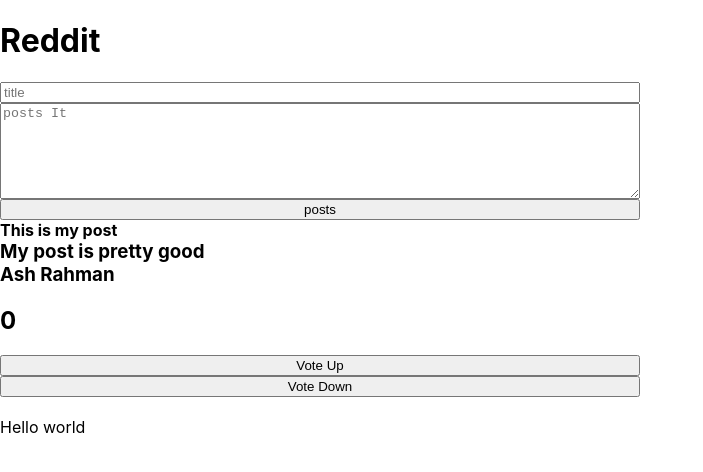
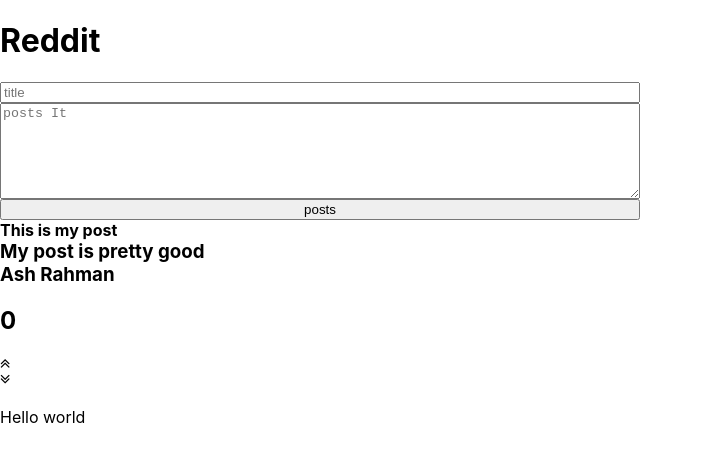
Before and after one commit to asrahman97/reddit-clone, a React (Create React App) app: page / in a window 1280 px wide. Shown: the top 472 px of the page, without its empty margins (0-703 px from the left). Built offline with nearby package versions, Linux system fonts and the light colour scheme.

Commit message:
sorted votes and added font awesome

```diff
--- a/src/App.js
+++ b/src/App.js
@@ -1,5 +1,7 @@
 import React, { Component } from 'react';
 import './App.css';
+import 'font-awesome/css/font-awesome.min.css';
+
 
 import CreatePost from './components/createPost'
 
@@ -70,9 +72,13 @@ class App extends Component {
       default:
         console.log('Something wrong in the vote function')
     }
+
+    ash.push(sentPost);
+    ash.sort((a,b) => b.voteCount - a.voteCount)
+
     // sentPost.voteCount++;
     this.setState({
-      posts: [...ash, sentPost]
+      posts: ash
     })
   }
 
@@ -98,8 +104,13 @@ class App extends Component {
             <h3>{post.content}</h3>
             <h3>{post.author}</h3>
             <h2 className={post.voteCount >= 0 ? 'pos-number' : 'neg-number'}>{post.voteCount}</h2>
-            <button onClick={(e) => this.vote(e, post, 'plus')}>Vote Up</button>
-            <button onClick={(e) => this.vote(e, post, 'minus')}>Vote Down</button>
+
+            {/* <button onClick={(e) => this.vote(e, post, 'plus')}>Vote Up</button> */}
+
+            <i className="fa fa-angle-double-up" onClick={(e) => this.vote(e, post, 'plus')}></i>
+
+            <i className="fa fa-angle-double-down" onClick={(e) => this.vote(e, post, 'minus')}></i>
+            {/* <button onClick={(e) => this.vote(e, post, 'minus')}>Vote Down</button> */}
           </div>
         )}
 
```
